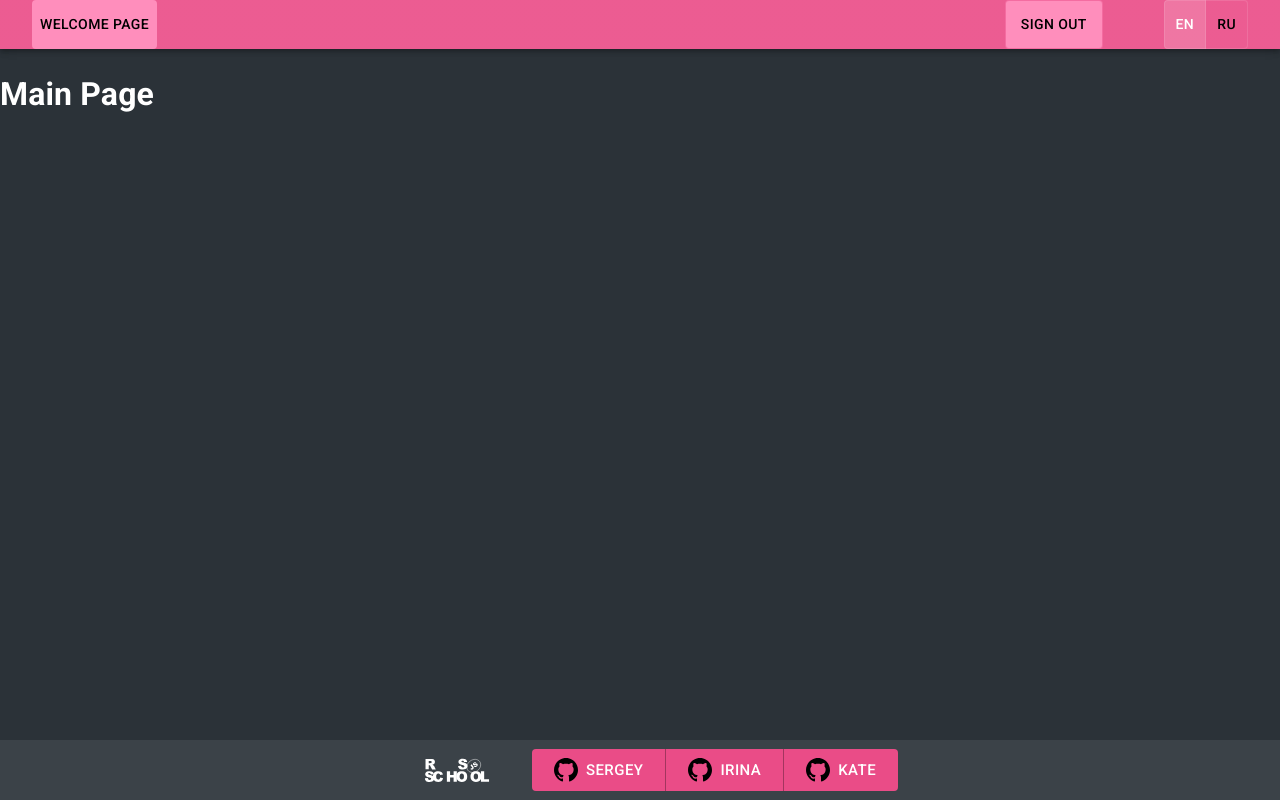
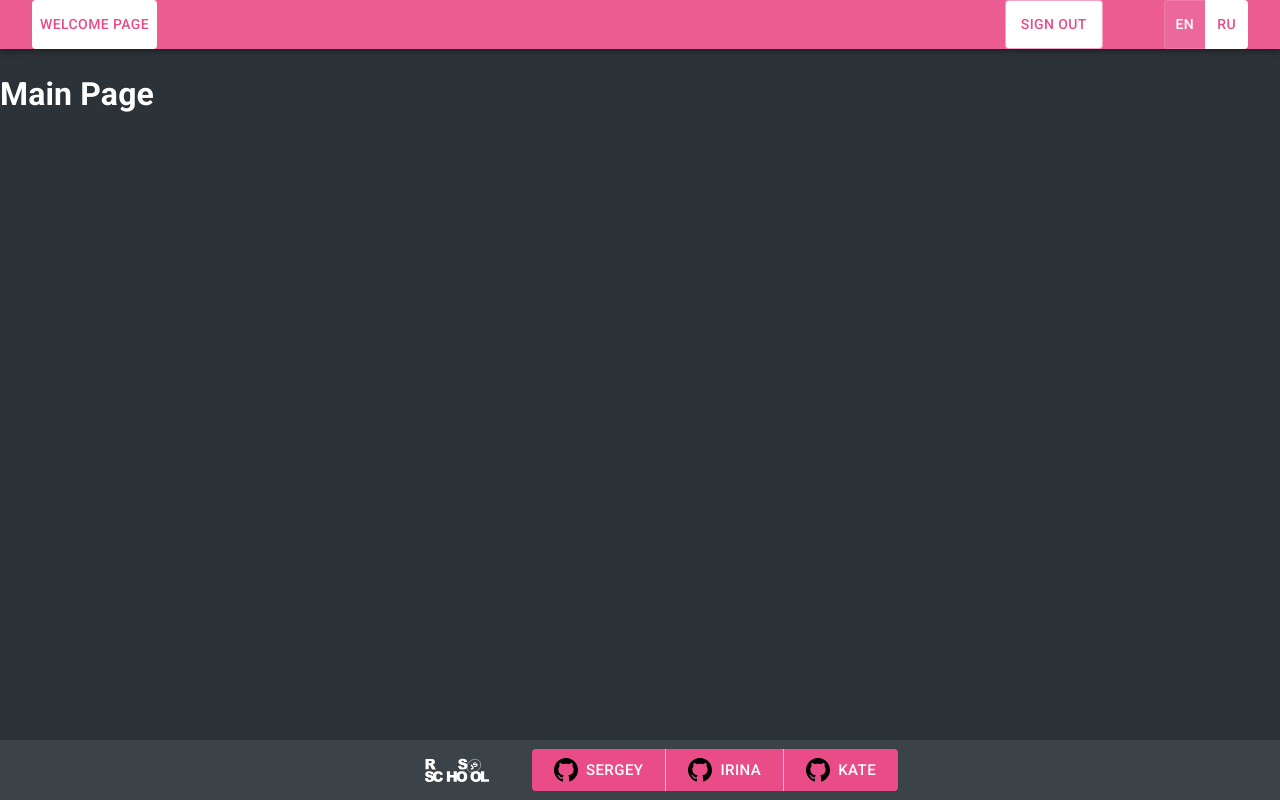
Before and after one commit to gentoosiast/graphiql-app, a React (Vite) app: page /main in a window 1280 px wide. Built offline with nearby package versions, Linux system fonts and the light colour scheme; no server answers; sample sign-in values are in the browser's storage.

Commit message:
feat: add color change on scroll

```diff
--- a/src/components/Header/Header.tsx
+++ b/src/components/Header/Header.tsx
@@ -1,7 +1,15 @@
 import { type JSX, MouseEvent, useState } from 'react';
 import { Link as RouterLink, useNavigate } from 'react-router-dom';
 
-import { Alert, AppBar, Button, Snackbar, ToggleButton, ToggleButtonGroup } from '@mui/material';
+import {
+  Alert,
+  AppBar,
+  Button,
+  Snackbar,
+  ToggleButton,
+  ToggleButtonGroup,
+  useScrollTrigger,
+} from '@mui/material';
 import { Stack } from '@mui/system';
 import { signOut } from 'firebase/auth';
 
@@ -40,11 +48,10 @@ export const Header = (): JSX.Element => {
   }
 
   return (
-    <>
     <AppBar
       sx={{
         alignItems: 'center',
-          backgroundColor: 'primary.main',
+        backgroundColor: useScrollTrigger() ? 'background.paper' : 'primary.main',
         justifyContent: 'center',
         minHeight: '5vh',
         position: 'sticky',
@@ -55,8 +62,8 @@ export const Header = (): JSX.Element => {
         <Button
           component={RouterLink}
           sx={{
-              backgroundColor: 'primary.light',
-              color: 'text.secondary',
+            backgroundColor: 'text.primary',
+            color: 'primary.main',
             textDecoration: 'none',
           }}
           to="/"
@@ -68,7 +75,7 @@ export const Header = (): JSX.Element => {
           {authState === AuthState.AUTHENTICATED && (
             <Button
               onClick={signOutUser}
-                sx={{ backgroundColor: 'primary.light', color: 'text.secondary' }}
+              sx={{ backgroundColor: 'text.primary', color: 'primary.main' }}
               variant="outlined"
             >
               {translate('signOut')}
@@ -78,13 +85,15 @@ export const Header = (): JSX.Element => {
             aria-label="Interface Language"
             exclusive
             onChange={handleToggleLanguage}
+            sx={{ backgroundColor: 'primary.main' }}
             value={localLanguage}
           >
             <ToggleButton
               aria-label="English"
               onClick={() => setLanguage(I18NLanguage.English)}
               sx={{
-                  color: 'text.secondary',
+                backgroundColor: 'text.primary',
+                color: 'primary.main',
               }}
               value={'en'}
             >
@@ -94,7 +103,8 @@ export const Header = (): JSX.Element => {
               aria-label="Russian"
               onClick={() => setLanguage(I18NLanguage.Russian)}
               sx={{
-                  color: 'text.secondary',
+                backgroundColor: 'text.primary',
+                color: 'primary.main',
               }}
               value={'ru'}
             >
@@ -103,13 +113,11 @@ export const Header = (): JSX.Element => {
           </ToggleButtonGroup>
         </Stack>
       </Stack>
-      </AppBar>
-
       <Snackbar autoHideDuration={3000} onClose={() => setAlertType(null)} open={!!alertType}>
         <Alert severity={alertType || 'success'} sx={{ width: '100%' }}>
           {alertText}
         </Alert>
       </Snackbar>
-    </>
+    </AppBar>
   );
 };
--- a/src/features/misc/routes/WelcomePage.tsx
+++ b/src/features/misc/routes/WelcomePage.tsx
@@ -49,11 +49,7 @@ export const WelcomePage = (): JSX.Element => {
           }}
         >
           <Stack alignItems="center" justifyContent="center">
-            <Avatar
-              alt="Kate"
-              src="/kate.jpg"
-              sx={{ marginTop: 1, minHeight: 200, minWidth: 200 }}
-            />
+            <Avatar alt="Kate" src="/kate.jpg" sx={{ minHeight: 200, minWidth: 200, mt: 1 }} />
           </Stack>
           <MemberText>
             <CardHeader color="primary" title={`${translate('kate-welcome-name')}`} />
--- a/src/theme.tsx
+++ b/src/theme.tsx
@@ -12,6 +12,7 @@ const theme = createTheme({
     },
     mode: 'dark',
     primary: {
+      dark: '#ccc',
       light: '#ff8ebc',
       main: '#ea4c87',
     },
```
Lines whose indentation alone changed are shown as unchanged.
